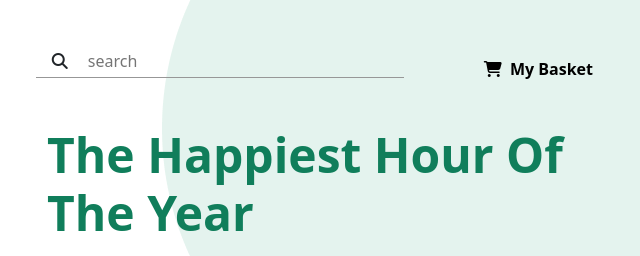
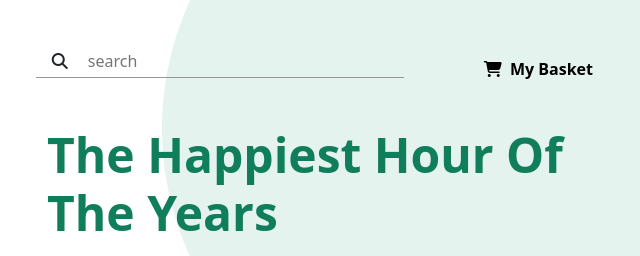
Before and after one commit to Davano123456789/slicing-starbuck, a plain HTML site: page index.html in a window 1280 px wide. Shown: the top 256 px of the page, 605-1245 px from the left. Drawn offline with nearby package versions, Linux system fonts and the light colour scheme.

Commit message:
change year

```diff
--- a/index.html
+++ b/index.html
@@ -94,7 +94,7 @@
             <img src="./asset/star.png" width="200" alt="" />
           </div>
           <div class="col-6">
-            <h1 class="judul">The Happiest Hour Of The Year</h1>
+            <h1 class="judul">The Happiest Hour Of The Years</h1>
           </div>
         </div>
         <div class="bungkus-kartu">
```
